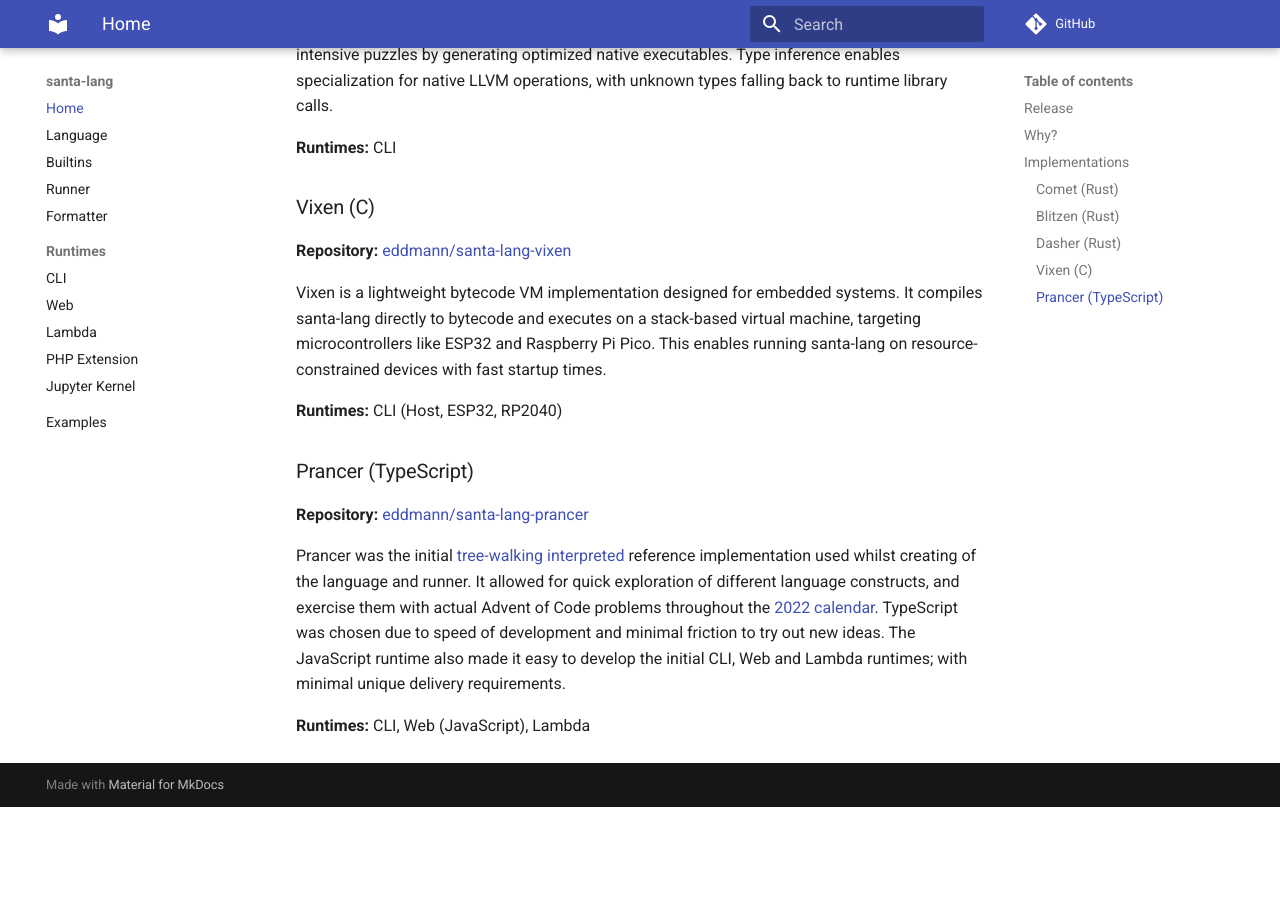
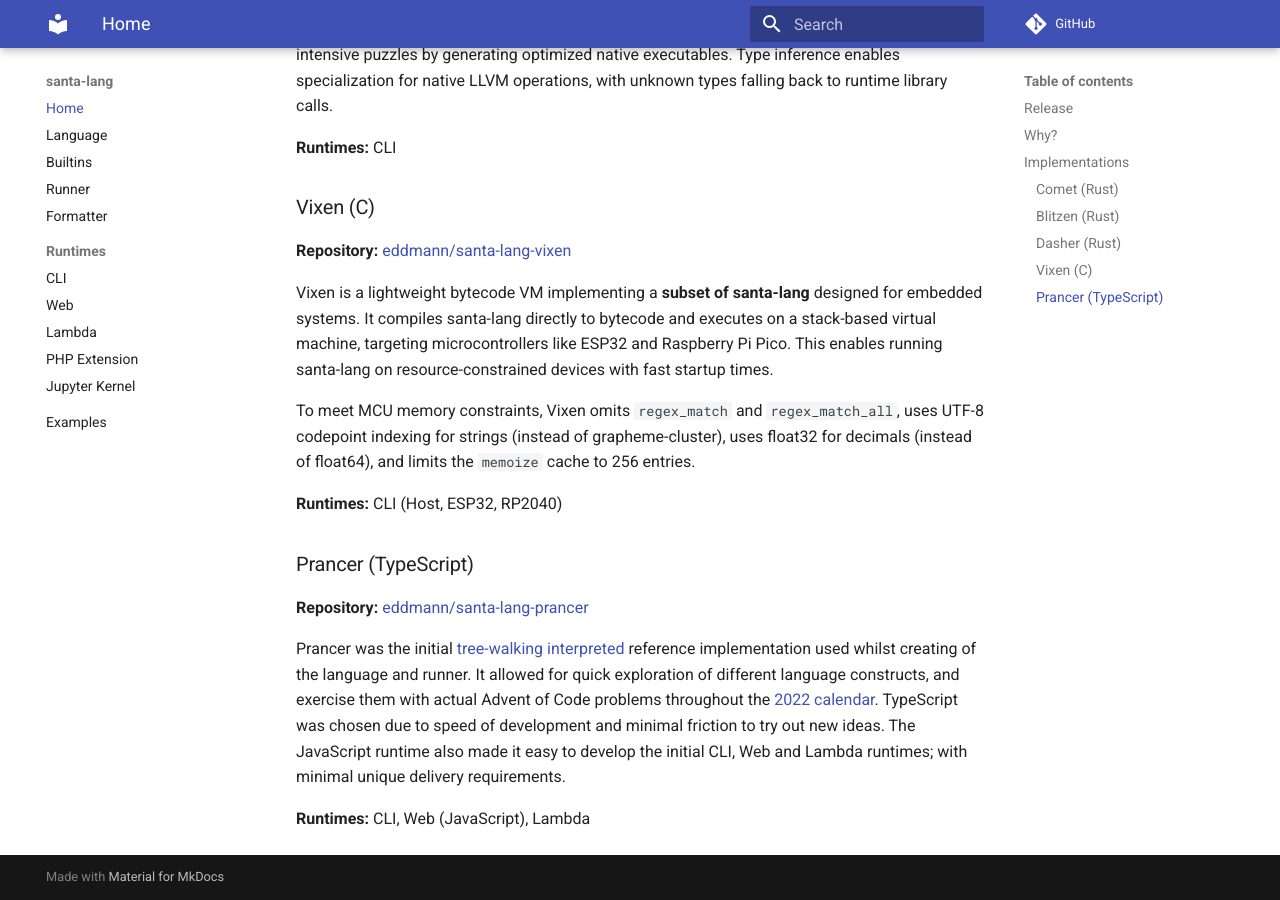
Before and after one commit to eddmann/santa-lang, an MkDocs documentation site: the page built from docs/index.md, in a window 1280 px wide and 900 px high, scrolled down 2604 px. Built offline with MkDocs 1.6.1 and Material for MkDocs 9.7.7, drawn with Linux system fonts in a browser that asks for light colours; comment, search, counter and statistics services are not loaded; before the commit the page ends 3411 px from its top, so only the background shows below that.

Commit message:
docs: clarify Vixen implements a subset of santa-lang
Document the intentional omissions and differences in Vixen to meet
MCU memory constraints: no regex functions, UTF-8 codepoint string
indexing, float32 decimals, and bounded memoize cache.

```diff
--- a/docs/index.md
+++ b/docs/index.md
@@ -75,9 +75,11 @@
 
 **Repository:** [eddmann/santa-lang-vixen](https://github.com/eddmann/santa-lang-vixen)
 
-Vixen is a lightweight bytecode VM implementation designed for embedded systems.
+Vixen is a lightweight bytecode VM implementing a **subset of santa-lang** designed for embedded systems.
 It compiles santa-lang directly to bytecode and executes on a stack-based virtual machine, targeting microcontrollers like ESP32 and Raspberry Pi Pico.
 This enables running santa-lang on resource-constrained devices with fast startup times.
+
+To meet MCU memory constraints, Vixen omits `regex_match` and `regex_match_all`, uses UTF-8 codepoint indexing for strings (instead of grapheme-cluster), uses float32 for decimals (instead of float64), and limits the `memoize` cache to 256 entries.
 
 **Runtimes:** CLI (Host, ESP32, RP2040)
 
```
Also changed, not shown: AGENTS.md (+1 -1 lines).
